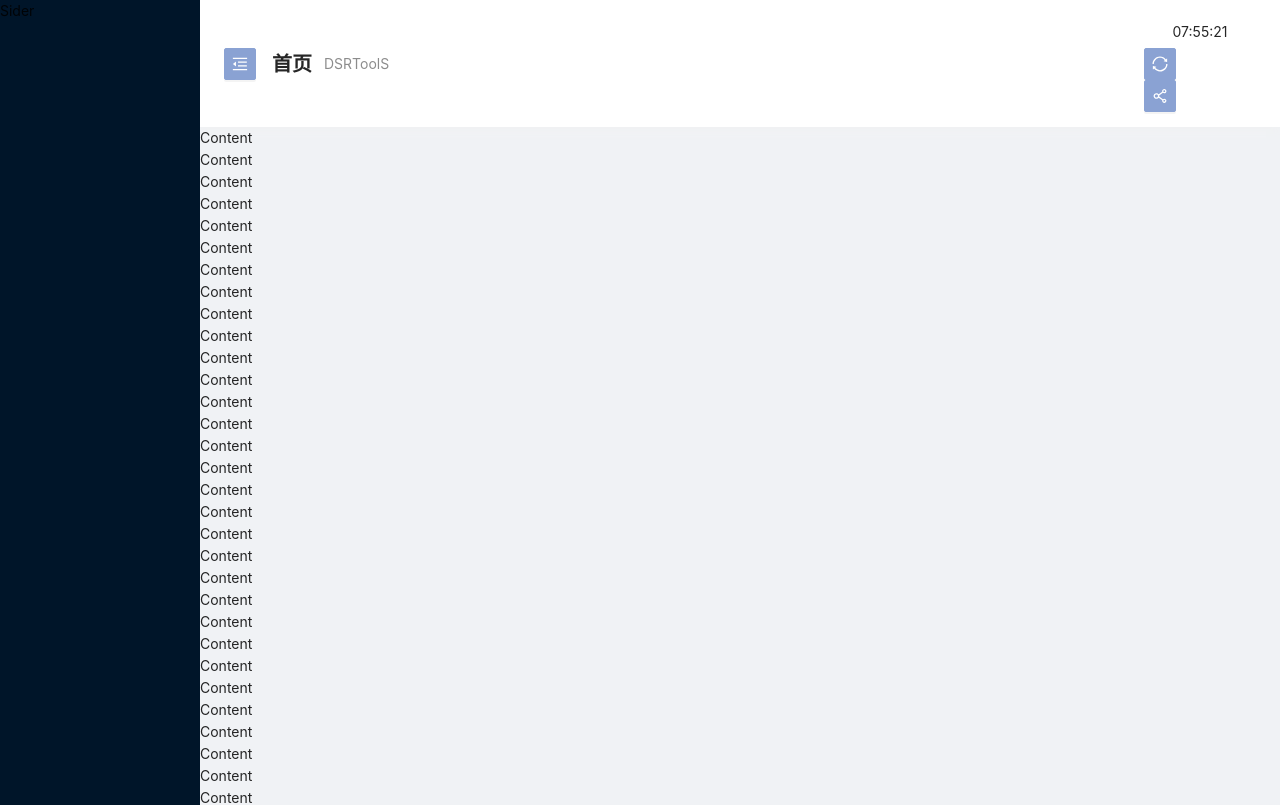
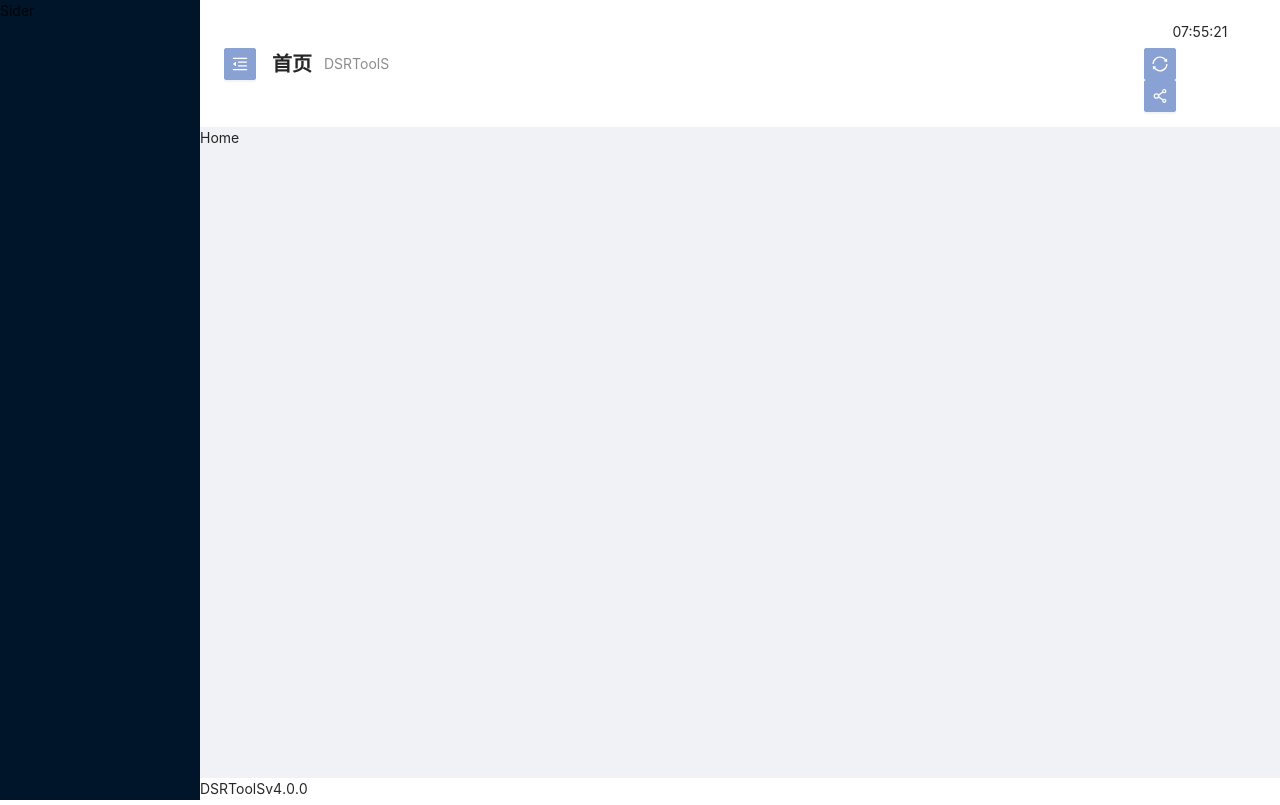
Before and after one commit to dsrkafuu/dsr-tools, a React (Vite) app: page / in a window 1280 px wide. Shown: the top 805 px of the page. Built offline with nearby package versions, Linux system fonts and the light colour scheme.

Commit message:
feat: add react-router

```diff
--- a/src/App.jsx
+++ b/src/App.jsx
@@ -6,6 +6,8 @@ import 'antd/lib/layout/style/index.less';
 
 import './App.scss';
 import Header from './components/Header';
+import Router from './Router';
+import Footer from './components/Footer';
 import responsive from './utils/responsive';
 import { throttle } from './utils/performance';
 
@@ -31,62 +33,16 @@ function App() {
       </Layout.Sider>
       <Layout>
         <Affix>
-          <Header collapsed={collapsed} onCollapsedChange={() => setCollapsed((val) => !val)} />
+          <Layout.Header className='header__layout'>
+            <Header collapsed={collapsed} onCollapsedChange={() => setCollapsed((val) => !val)} />
+          </Layout.Header>
         </Affix>
-
-        <Layout.Content>
-          Content
-          <br /> Content
-          <br /> Content
-          <br /> Content
-          <br /> Content
-          <br /> Content
-          <br /> Content
-          <br /> Content
-          <br /> Content
-          <br /> Content
-          <br /> Content
-          <br /> Content
-          <br /> Content
-          <br /> Content
-          <br /> Content
-          <br /> Content
-          <br /> Content
-          <br /> Content
-          <br /> Content
-          <br /> Content
-          <br /> Content
-          <br /> Content
-          <br /> Content
-          <br /> Content
-          <br /> Content
-          <br /> Content
-          <br /> Content
-          <br /> Content
-          <br /> Content
-          <br /> Content
-          <br /> Content
-          <br /> Content
-          <br /> Content
-          <br /> Content
-          <br /> Content
-          <br /> Content
-          <br /> Content
-          <br /> Content
-          <br /> Content
-          <br /> Content
-          <br /> Content
-          <br /> Content
-          <br /> Content
-          <br /> Content
-          <br /> Content
-          <br /> Content
-          <br /> Content
-          <br /> Content
-          <br /> Content
-          <br />
+        <Layout.Content className='content__layout'>
+          <Router />
         </Layout.Content>
-        <Layout.Footer>Footer</Layout.Footer>
+        <Layout.Footer className='footer__layout'>
+          <Footer />
+        </Layout.Footer>
       </Layout>
     </Layout>
   );
--- a/src/App.scss
+++ b/src/App.scss
@@ -1,3 +1,11 @@
 .app {
   min-height: 100vh;
 }
+
+.header__layout,
+.footer__layout {
+  padding: 0 0;
+  height: unset;
+  line-height: unset;
+  overflow-x: hidden;
+}
--- /dev/null
+++ b/src/Router.jsx
@@ -0,0 +1,22 @@
+import React from 'react';
+import { BrowserRouter, Switch, Route } from 'react-router-dom';
+
+import Home from './views/Home';
+import About from './views/About';
+
+function Router() {
+  return (
+    <BrowserRouter>
+      <Switch>
+        <Route exact path='/'>
+          <Home />
+        </Route>
+        <Route path='/about'>
+          <About />
+        </Route>
+      </Switch>
+    </BrowserRouter>
+  );
+}
+
+export default Router;
--- /dev/null
+++ b/src/assets/changelog.js
@@ -0,0 +1,190 @@
+export const changelog = [
+  {
+    version: 'v4.0.0',
+    date: '',
+    logs: [],
+  },
+  {
+    version: 'v3.5.1',
+    date: '2021-02-24',
+    logs: ['修复导航栏层级', '修复录播地址工具图片样式'],
+  },
+  {
+    version: 'v3.5.0-hotfix',
+    date: '2021-02-18',
+    logs: ['修复通知 DOM 错误挂载问题'],
+  },
+  {
+    version: 'v3.5.0',
+    date: '2021-02-18',
+    logs: ['添加星露谷物语整合包模块', '添加哔哩哔哩录播地址获取工具', '整合 Sentry SDK'],
+  },
+  {
+    version: 'v3.4.0',
+    date: '2021-02-17',
+    logs: [
+      '星露谷物语整合包模块预发布',
+      '主页背景轮换',
+      '主页设计调整',
+      '全局提示信息优化',
+      '全局样式修复',
+    ],
+  },
+  {
+    version: 'v3.3.2',
+    date: '2021-02-08',
+    logs: ['常规依赖更新', '切换至使用 SVG 图标', '修复番剧模块 API 代理'],
+  },
+  {
+    version: 'v3.3.1',
+    date: '2021-01-31',
+    logs: ['修复 BGM 代理 API', '微调 Minecraft 模块样式', '更新路由路径'],
+  },
+  {
+    version: 'v3.3.0',
+    date: '2020-12-16',
+    logs: ['修复 CDN 资源缓存更新错误', '站点 meta 更新'],
+  },
+  {
+    version: 'v3.2.4',
+    date: '2020-11-06',
+    logs: ['修复 CDN 路径问题'],
+  },
+  {
+    version: 'v3.2.2',
+    date: '2020-10-09',
+    logs: ['修复本季番组页面无图片错误'],
+  },
+  {
+    version: 'v3.2.1',
+    date: '2020-09-23',
+    logs: ['移除部分路由页面', '修复 Minecraft 模块部分样式'],
+  },
+  {
+    version: 'v3.2.0',
+    date: '2020-09-12',
+    logs: [
+      '添加 Minecraft 模块',
+      '优化 Changelog 数据结构',
+      '修复按钮未捕获 Exception',
+      'CDN 数据结构更新',
+      '修复 Lazyload 占位问题',
+    ],
+  },
+  {
+    version: 'v3.1.1',
+    date: '2020-08-09',
+    logs: ['优化本季番组模块数据显示', '优化本季番组模块移动端布局'],
+  },
+  {
+    version: 'v3.1.0',
+    date: '2020-08-09',
+    logs: ['添加本季番组模块', '添加番组模块图片 CDN', '添加番组模块日历资源缓存'],
+  },
+  {
+    version: 'v3.0.3',
+    date: '2020-07-27',
+    logs: [
+      '修改路由滚动行为',
+      '移除对 jsDelivr API 的使用',
+      '修复 TempAlert 组件 sessionStorage 使用问题',
+    ],
+  },
+  {
+    version: 'v3.0.2',
+    date: '2020-07-19',
+    logs: ['默认强制拉取最新版本数据规避缓存影响'],
+  },
+  {
+    version: 'v3.0.1-hotfix',
+    date: '2020-07-14',
+    logs: ['修复缓存时间记录错误的问题'],
+  },
+  {
+    version: 'v3.0.1',
+    date: '2020-07-14',
+    logs: [
+      '修复访问旧版链接',
+      '添加 FFXIV 狩猎车时间表缓存',
+      '修复 Google Analytics',
+      '添加 GitHub Actions 测试',
+      '修复 SEO Tags',
+      '修复关于页面列表样式',
+    ],
+  },
+  {
+    version: 'v3.0.0',
+    date: '2020-07-12',
+    logs: [
+      'Vue 全站重构',
+      '全站样式更新',
+      '添加更新记录',
+      'FFXIV 国服狩猎车时间表模块更新',
+      'Minecraft DSRCA 整合包发布模块更新',
+      '关于页面更新',
+      'Crisp 客服支持',
+    ],
+  },
+  {
+    version: 'v2.3.1',
+    date: '2020-05-14',
+    logs: ['狩猎车页面添加导航锚链接', '狩猎车页面添加返回顶部', '修复部分样式错误'],
+  },
+  {
+    version: 'v2.3.0',
+    date: '2020-03-28',
+    logs: [
+      '考虑稳定性原因对服务器进行迁移',
+      '全站样式更新',
+      '狩猎车添加 4.0 车数据',
+      '移除关于页面',
+    ],
+  },
+  {
+    version: 'v2.2.0',
+    date: '2020-03-02',
+    logs: ['二级页面迁移', '首页背景图片更新'],
+  },
+  {
+    version: 'v2.1.1',
+    date: '2020-02-14',
+    logs: ['修改狩猎车时间表问题提交链接'],
+  },
+  {
+    version: 'v2.1.0',
+    date: '2020-02-10',
+    logs: ['添加 FFXIV 国服狩猎车时间表模块'],
+  },
+  {
+    version: 'v2.0.0',
+    date: '2020-01-14',
+    logs: ['Bootstrap v4 重构站点'],
+  },
+  {
+    version: 'v1.3.0',
+    date: '2019-12-30',
+    logs: ['添加关于页面'],
+  },
+  {
+    version: 'v1.2.0',
+    date: '2019-12-25',
+    logs: ['添加截图存档模块', '主页背景图片更新'],
+  },
+  {
+    version: 'v1.1.1',
+    date: '2019-10-12',
+    logs: ['添加静态资源 CDN 加速', '修复部分页面问题'],
+  },
+  {
+    version: 'v1.1.0',
+    date: '2019-08-30',
+    logs: ['添加 Minecraft DSRCA 整合包发布模块'],
+  },
+  {
+    version: 'v1.0.0',
+    date: '2019-08-21',
+    logs: ['站点首页上线'],
+  },
+];
+
+export const version = changelog[0].version;
--- /dev/null
+++ b/src/components/Footer.jsx
@@ -0,0 +1,15 @@
+import React from 'react';
+
+import './Footer.scss';
+import { version } from '@/assets/changelog';
+
+function Footer() {
+  return (
+    <div className='footer'>
+      <span>DSRToolS</span>
+      <span>{version}</span>
+    </div>
+  );
+}
+
+export default Footer;
--- /dev/null
+++ b/src/components/Footer.scss
@@ -0,0 +1,3 @@
+.footer {
+  background-color: #ffffff !important;
+}
--- a/src/components/Header.jsx
+++ b/src/components/Header.jsx
@@ -2,9 +2,8 @@ import React, { Fragment, useEffect, useState } from 'react';
 import PropTypes from 'prop-types';
 import dayjs from 'dayjs';
 
-import { Button, Layout, message, PageHeader, Popover } from 'antd';
+import { Button, message, PageHeader, Popover } from 'antd';
 import 'antd/lib/button/style/index.less';
-import 'antd/lib/layout/style/index.less';
 import 'antd/lib/message/style/index.less';
 import 'antd/lib/page-header/style/index.less';
 import 'antd/lib/popover/style/index.less';
@@ -35,9 +34,8 @@ function Header({ collapsed, onCollapsedChange }) {
   };
 
   return (
-    <Layout.Header className='header'>
     <PageHeader
-        className='header__content'
+      className='header'
       ghost={false}
       backIcon={
         <Button type='primary' icon={collapsed ? <MenuUnfoldOutlined /> : <MenuFoldOutlined />} />
@@ -61,12 +59,7 @@ function Header({ collapsed, onCollapsedChange }) {
           content={
             <Fragment>
               <QRCode content={window.location.href} />
-                <Button
-                  className='header__copy'
-                  type='primary'
-                  block={true}
-                  onClick={copyShareLink}
-                >
+              <Button className='header__copy' type='primary' block={true} onClick={copyShareLink}>
                 复制链接
               </Button>
             </Fragment>
@@ -76,7 +69,6 @@ function Header({ collapsed, onCollapsedChange }) {
         </Popover>,
       ]}
     />
-    </Layout.Header>
   );
 }
 
--- a/src/components/Header.scss
+++ b/src/components/Header.scss
@@ -1,18 +1,12 @@
 .header {
-  padding: 0 0;
-  height: unset;
-  line-height: unset;
+  padding-top: $space-xs;
+  padding-bottom: $space-xs;
   box-shadow: $shadow-box;
 
   &__clock {
     width: 7rem;
   }
 
-  &__content {
-    padding-top: $space-xs;
-    padding-bottom: $space-xs;
-  }
-
   &__copy {
     margin-top: $space-xs;
   }
--- a/src/css/variables.scss
+++ b/src/css/variables.scss
@@ -9,4 +9,4 @@ $space-xs: 0.725rem;
 $space-sm: 0.85rem;
 $space-base: 1rem;
 
-$shadow-box: 0 0.1425rem 0.5725rem #f0f1f2;
+$shadow-box: 0 0.1425rem 0.5725rem #dddddd;
--- /dev/null
+++ b/src/views/About.jsx
@@ -0,0 +1,7 @@
+import React from 'react';
+
+function About() {
+  return <div>About</div>;
+}
+
+export default About;
--- /dev/null
+++ b/src/views/Home.jsx
@@ -0,0 +1,7 @@
+import React from 'react';
+
+function Home() {
+  return <div>Home</div>;
+}
+
+export default Home;
```
Lines whose indentation alone changed are shown as unchanged.
